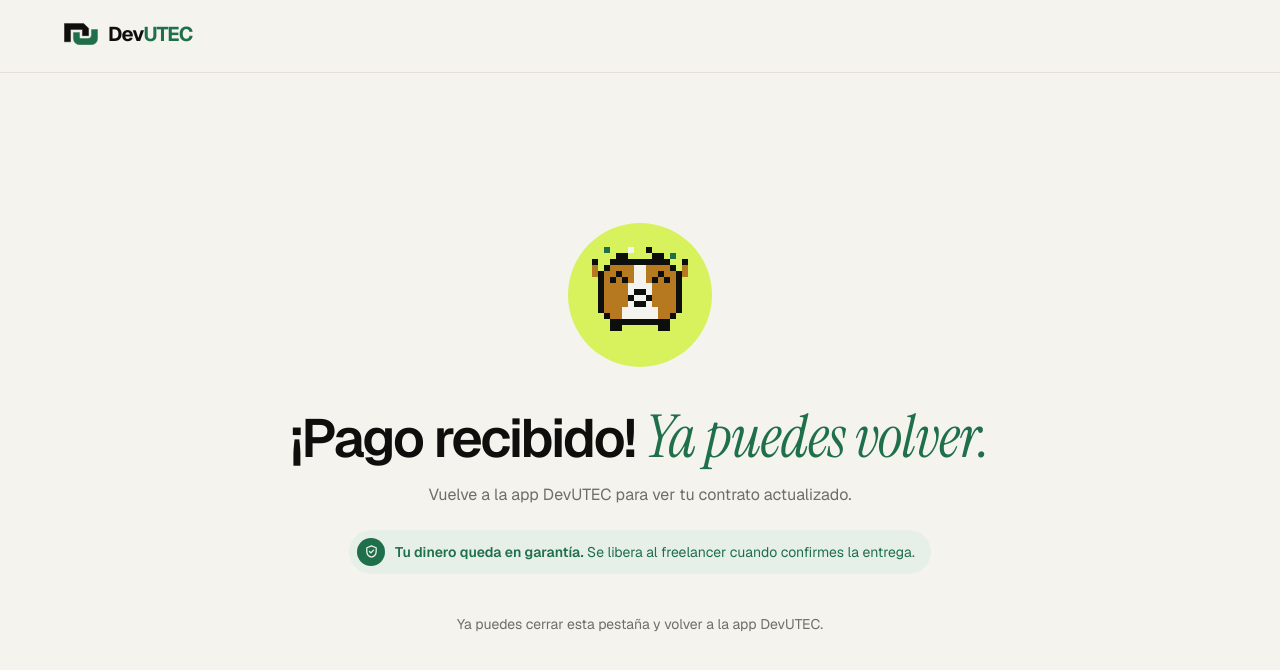
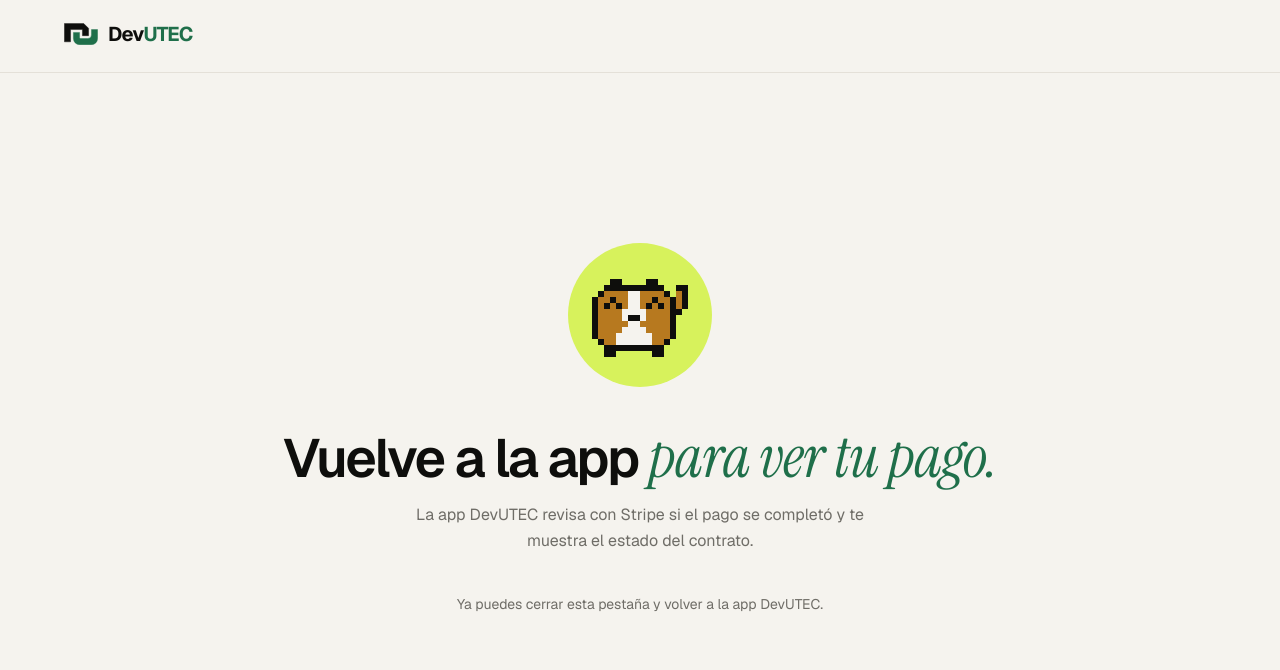
Before and after one commit to nicoleyucra1/devutec-frontend, a React (Vite) app: page /pago-listo in a window 1280 px wide. Shown: the top 670 px of the page. Built offline with nearby package versions, Linux system fonts and the light colour scheme; no server answers.

Commit message:
pago-listo: mensaje neutro cuando no llega el estado del pago

```diff
--- a/src/pages/PaymentReturn.jsx
+++ b/src/pages/PaymentReturn.jsx
@@ -22,6 +22,13 @@ const CONTENT = {
     text: 'Cancelaste el pago. Vuelve a la app DevUTEC para intentarlo de nuevo cuando quieras.',
     seal: null,
   },
+  // Sin estado (o con uno desconocido) no se sabe cómo terminó: la app es la que revisa el pago al abrirse
+  neutral: {
+    anim: 'saluda',
+    title: ['Vuelve a la app', 'para ver tu pago.'],
+    text: 'La app DevUTEC revisa con Stripe si el pago se completó y te muestra el estado del contrato.',
+    seal: null,
+  },
 }
 
 // Página puente del pago desde la app. Stripe solo puede volver a un link https, así que vuelve aquí
@@ -29,7 +36,8 @@ const CONTENT = {
 // La app es la que confirma el pago con el backend al abrirse.
 export default function PaymentReturn() {
   const [params] = useSearchParams()
-  const content = CONTENT[params.get('estado')] ?? CONTENT.ok
+  const estado = params.get('estado')
+  const content = estado === 'ok' || estado === 'cancelado' ? CONTENT[estado] : CONTENT.neutral
   const back = params.get('volver') ?? ''
   const appLink = APP_LINK.test(back) ? back : null
 
```
